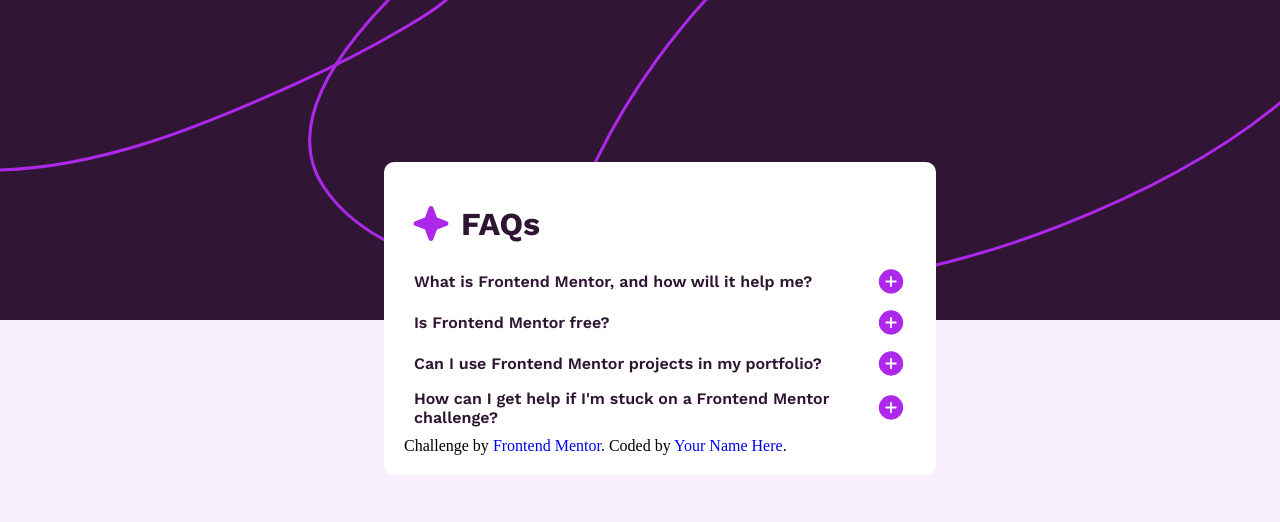
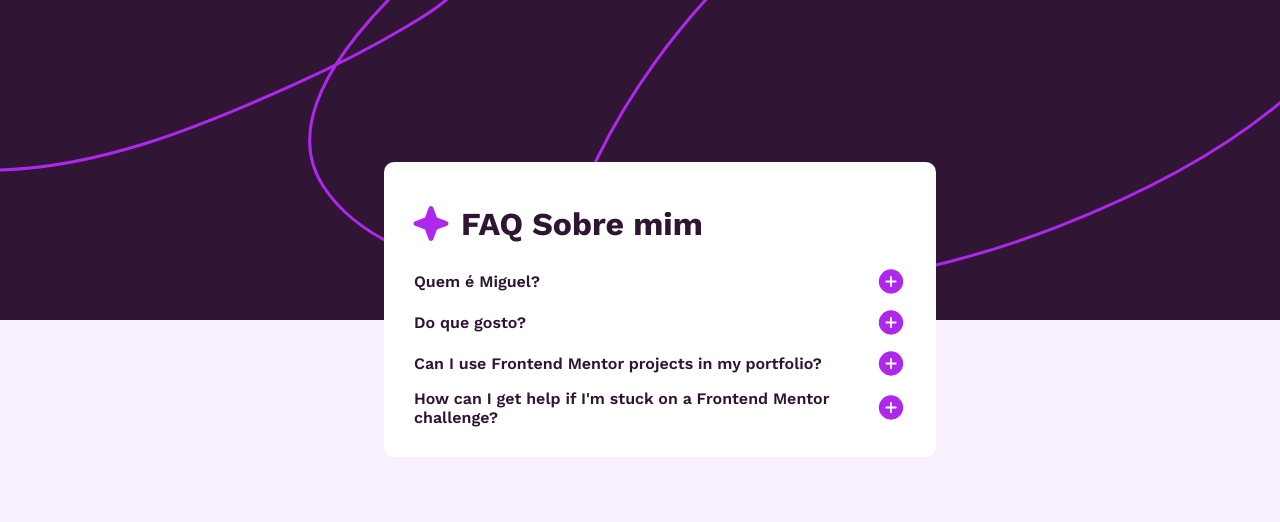
Before and after one commit to MiguelRAlves/FAQ-sobre-mim, a plain HTML site: page index.html in a window 1280 px wide. Shown: the top 522 px of the page. Drawn offline with nearby package versions, Linux system fonts and the light colour scheme.

Commit message:
atualizando o faq

```diff
--- a/index.html
+++ b/index.html
@@ -19,29 +19,29 @@
     <div class="header">
       <h1>
         <img src="./assets/images/icon-star.svg" />
-        FAQs
+        FAQ Sobre mim
     </h1>
     </div>
 
     <div class="faq">
       <div class="question" id="question1">
         <a id="question-1" href="#">
-          What is Frontend Mentor, and how will it help me? <img class="plus" src="./assets/images/icon-plus.svg" alt=""/> <img src="./assets/images/icon-minus.svg" alt="" class="minus">
+          Quem é Miguel? <img class="plus" src="./assets/images/icon-plus.svg" alt=""/> <img src="./assets/images/icon-minus.svg" alt="" class="minus">
         </a>
       </div>
       <div class="answer">
-        <p id="answer-1">Frontend Mentor offers realistic coding challenges to help developers improve their frontend coding skills with projects in HTML, CSS, and JavaScript. It's suitable for all levels and ideal for portfolio building.
+        <p id="answer-1">
+          Meu nome completo é Miguel Ribeiro Alves Barbosa, 17 anos, desenvolvedor Front-End apaixonado por programação e com desejo de aprender cada vez mais sobre essa área incrível, aspirando me tornar full-stack.
         </p>
       </div>
       <div class="question" id="question2">
         <a id="question-2" href="#">
-          Is Frontend Mentor free? <img class="plus" src="./assets/images/icon-plus.svg" alt=""> <img class="minus" src="./assets/images/icon-minus.svg" alt="">
+          Do que gosto? <img class="plus" src="./assets/images/icon-plus.svg" alt=""> <img class="minus" src="./assets/images/icon-minus.svg" alt="">
         </a>
       </div>
       <div class="answer">
         <p id="answer-2">
-          Yes, Frontend Mentor offers both free and premium coding challenges, with the free
-          option providing access to a range of projects suitable for all skill levels.
+          Amo jogar, meus gêneros favoritos sendo indie, mmorpg e soulslike. Destaque para Sekiro, Hollow Knight e Royal Quest. Ouvir e tocar música, sendo meu instrumento principal o piano.
         </p>
       </div>
       <div class="question" id="question3">
@@ -66,10 +66,6 @@
       </div>
     </div>
 
-    <div class="attribution">
-      Challenge by <a href="https://www.frontendmentor.io?ref=challenge" target="_blank">Frontend Mentor</a>.
-      Coded by <a href="#">Your Name Here</a>.
-    </div>
   </div>
   <script src="./js/main.js"></script>
 </body>
```
